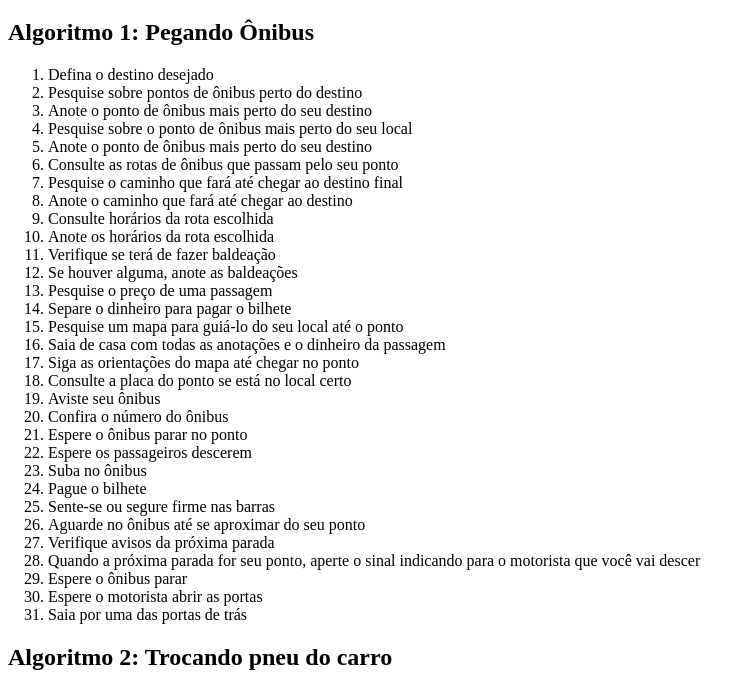
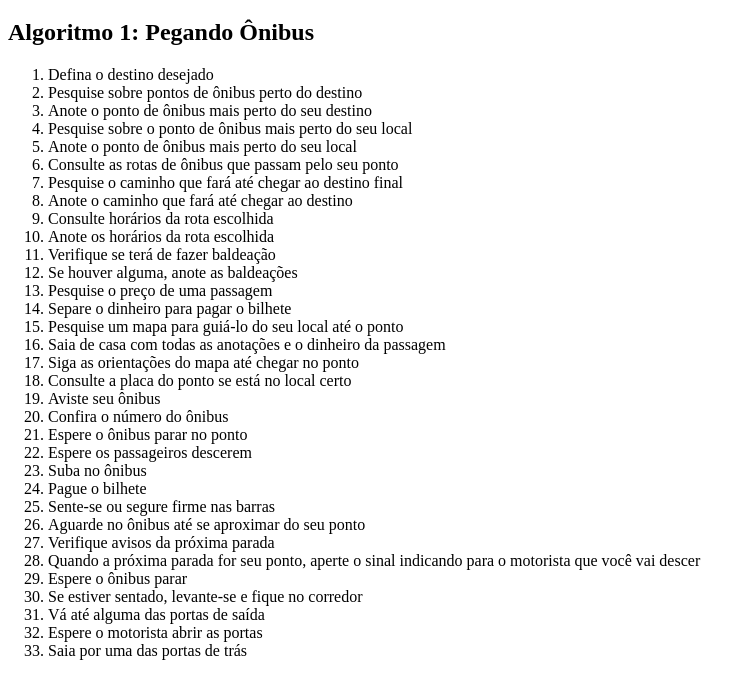
Before and after one commit to Henriqueamfreitas/m1-entrega-logica-henriqueamfreitas, a plain HTML site: page index.html in a window 1280 px wide. Shown: the part 61-738 px from the top of the page, without its empty margins (0-753 px from the left). Drawn offline with Linux system fonts and the light colour scheme.

Commit message:
ajustes finais

```diff
--- a/index.html
+++ b/index.html
@@ -14,7 +14,7 @@
         <li>Pesquise sobre pontos de ônibus perto do destino</li>
         <li>Anote o ponto de ônibus mais perto do seu destino </li>
         <li>Pesquise sobre o ponto de ônibus mais perto do seu local</li>
-        <li>Anote o ponto de ônibus mais perto do seu destino</li>
+        <li>Anote o ponto de ônibus mais perto do seu local</li>
         <li>Consulte as rotas de ônibus que passam pelo seu ponto</li>
         <li>Pesquise o caminho que fará até chegar ao destino final</li>
         <li>Anote o caminho que fará até chegar ao destino</li>
@@ -39,6 +39,8 @@
         <li>Verifique avisos da próxima parada</li>
         <li>Quando a próxima parada for seu ponto, aperte o sinal indicando para o motorista que você vai descer</li>
         <li>Espere o ônibus parar</li>
+        <li>Se estiver sentado, levante-se e fique no corredor</li>
+        <li>Vá até alguma das portas de saída</li>
         <li>Espere o motorista abrir as portas</li>
         <li>Saia por uma das portas de trás</li>
     </ol>
```
